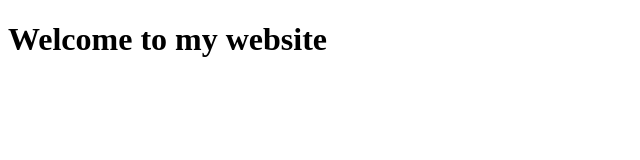
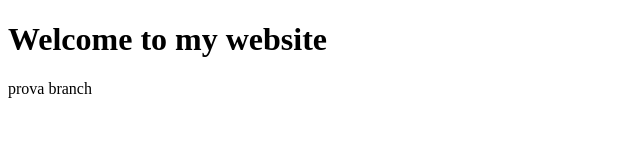
Before and after one commit to JanLascala/Test-git-project, a plain HTML site: page index.html in a window 1280 px wide. Shown: the whole page, without its empty margins (0-640 px from the left). Drawn offline with Linux system fonts and the light colour scheme.

Commit message:
add paragraph to index.html for branch testing

```diff
--- a/index.html
+++ b/index.html
@@ -10,6 +10,7 @@
 <body>
 
     <h1>Welcome to my website</h1>
+    <p>prova branch</p>
 
 </body>
 
```
